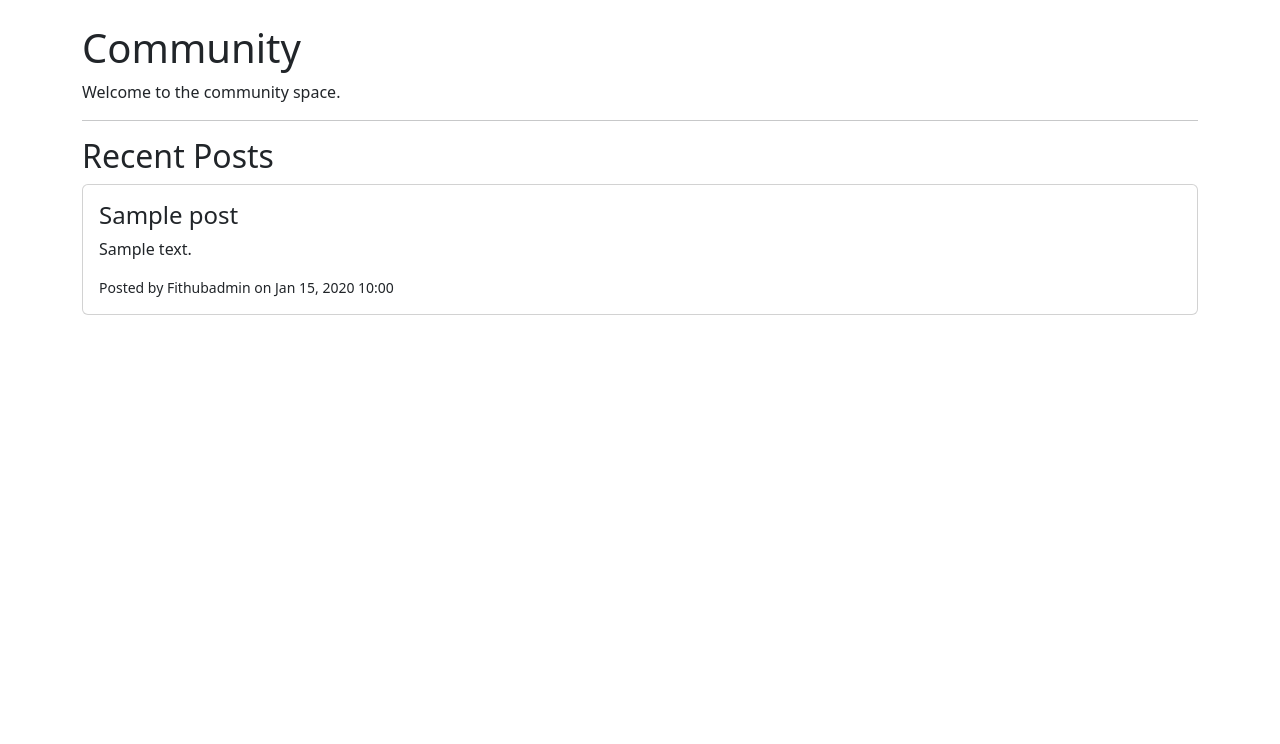
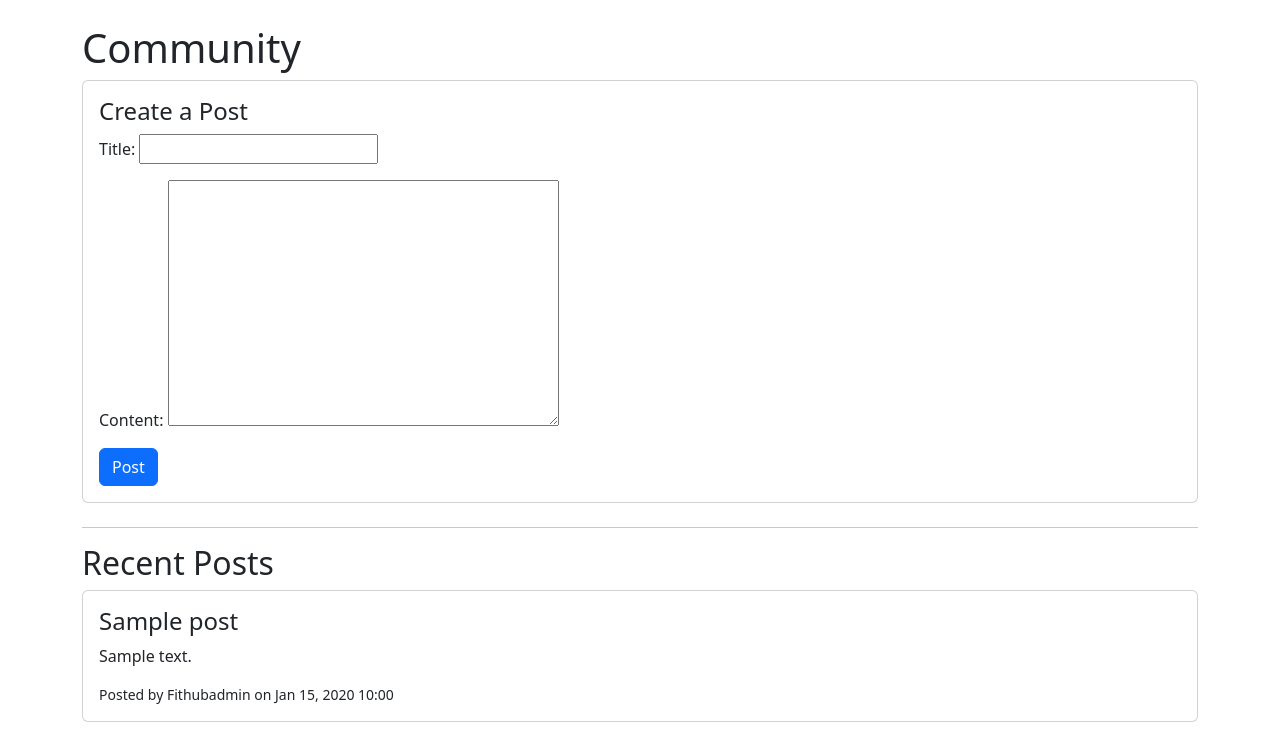
Before and after one commit to Tafari-K/fithub, a Django app: page /community/ in a window 1280 px wide. Shown: the part 56-800 px from the top of the page. Run offline with Django 5.2, Linux system fonts and the light colour scheme; a user stored in the database is signed in; data comes from the database, SQL or seed files in the repository; tables that the repository leaves empty hold one stand-in row (values such as "Sample post"); some libraries are stand-ins or nearby versions.

Commit message:
Added community post creation form

```diff
--- /dev/null
+++ b/community/forms.py
@@ -0,0 +1,7 @@
+from django import forms
+from .models import Post
+
+class PostForm(forms.ModelForm):
+    class Meta:
+        model = Post
+        fields = ['title', 'content']
--- a/community/templates/community/community_home.html
+++ b/community/templates/community/community_home.html
@@ -2,14 +2,30 @@
 
 {% block content %}
 <div class="container mt-4">
+
 <h1>Community</h1>
-    <p>Welcome to the community space.</p>
+
+{% if user.is_authenticated %}
+<div class="card mb-4 p-3">
+    <h4>Create a Post</h4>
+
+    <form method="POST">
+        {% csrf_token %}
+        {{ form.as_p }}
+
+        <button class="btn btn-primary">Post</button>
+    </form>
+</div>
+{% else %}
+<p>
+    <a href="{% url 'account_login' %}">Login</a> to create a post.
+</p>
+{% endif %}
 
 <hr>
 
 <h2>Recent Posts</h2>
 
-    {% if posts %}
 {% for post in posts %}
 <div class="card mb-3 p-3">
     <h4>{{ post.title }}</h4>
@@ -18,9 +34,9 @@
         Posted by {{ post.author }} on {{ post.created_at|date:"M d, Y H:i" }}
     </small>
 </div>
+{% empty %}
+<p>No posts yet.</p>
 {% endfor %}
-    {% else %}
-        <p>No posts yet. Be the first to post!</p>
-    {% endif %}
+
 </div>
 {% endblock %}
--- a/community/views.py
+++ b/community/views.py
@@ -1,6 +1,24 @@
-from django.shortcuts import render
+from django.shortcuts import render, redirect
 from .models import Post
+from .forms import PostForm
+
 
 def community_home(request):
     posts = Post.objects.all()
-    return render(request, 'community/community_home.html', {'posts': posts})
+
+    if request.method == "POST":
+        form = PostForm(request.POST)
+        if form.is_valid():
+            post = form.save(commit=False)
+            post.author = request.user
+            post.save()
+            return redirect('community_home')
+    else:
+        form = PostForm()
+
+    context = {
+        'posts': posts,
+        'form': form
+    }
+
+    return render(request, 'community/community_home.html', context)
```
Lines whose indentation alone changed are shown as unchanged.
